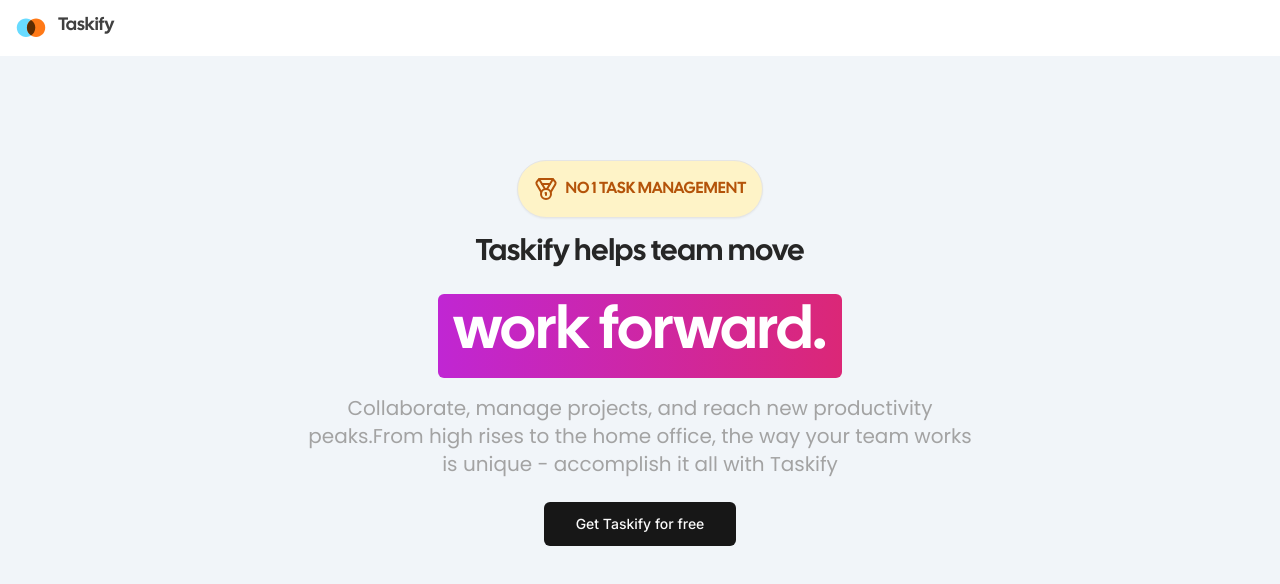
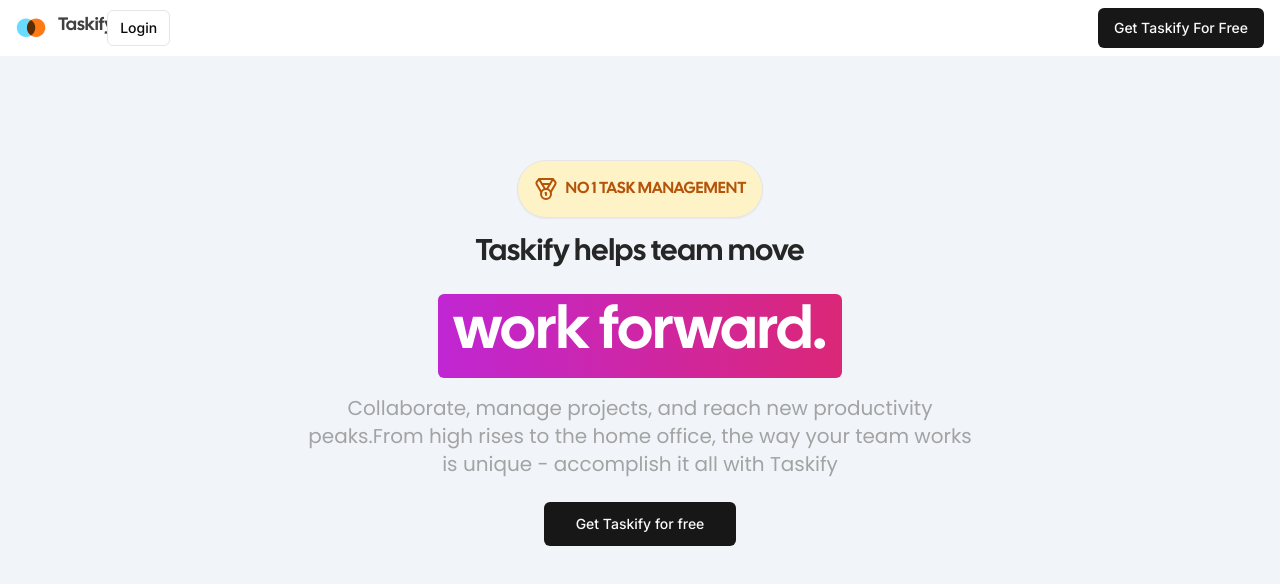
Before and after one commit to Imran-Khan-YRT/taskify, a Next.js app: page / in a window 1280 px wide. Shown: the top 584 px of the page. Built offline with nearby package versions, Linux system fonts and the light colour scheme.

Commit message:
add navbar btns

```diff
--- a/app/(marketing)/_components/navbar.tsx
+++ b/app/(marketing)/_components/navbar.tsx
@@ -1,11 +1,23 @@
 import { Logo } from "@/components/logo";
+import { Button } from "@/components/ui/button";
+import Link from "next/link";
 
 export const Navbar = () => {
 	return (
 		<div className="fixed top-0 w-full h-14 px-4 border-b-shadow-sm bg-white flex items-center">
+			{/* specific width control of children - weird way to not allow the logo visible */}
 			<div className="md:max-w-screen-2xl mx-auto flex items-center w-full justify-between">
 				<Logo />
+				<div className="md:max-w-screen-2xl w-full space-x-4 flex justify-between items-center">
+					<Button size="sm" variant="outline" asChild>
+						<Link href="/sign-in">Login</Link>
+					</Button>
+					<Button asChild>
+						<Link href="/sign-up">Get Taskify For Free</Link>
+					</Button>
+				</div>
 			</div>
+
 		</div>
 	);
 };
```
